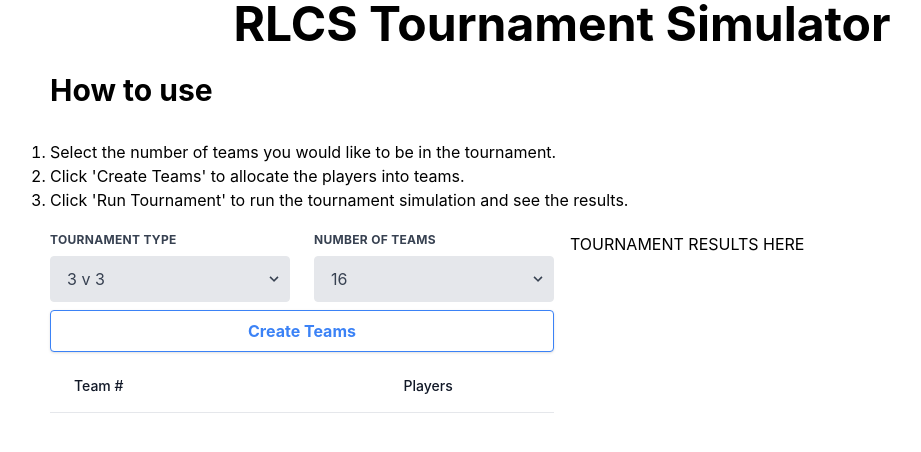
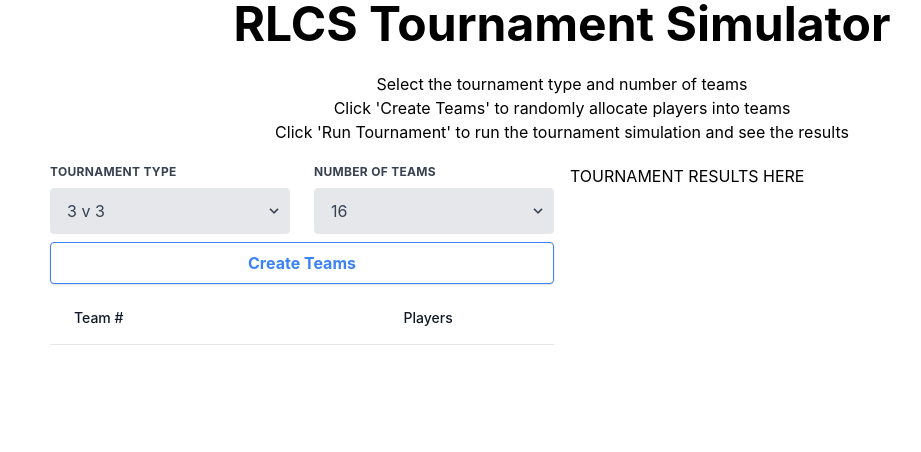
Before and after one commit to alexmitchelldev/rlcs-tournament-react, a React (Create React App) app: page / in a window 1280 px wide. Shown: the top 452 px of the page, without its empty margins (78-999 px from the left). Built offline with nearby package versions, Linux system fonts and the light colour scheme.

Commit message:
Remove how to use header, place instructions in ul element

```diff
--- a/src/components/Header.js
+++ b/src/components/Header.js
@@ -1,18 +1,23 @@
 const header = () => {
-    return (
-      <>
+  return (
+    <>
       <div className="text-center mb-5">
-      <h1 className="text-5xl font-bold mt-0 mb-6">RLCS Tournament Simulator</h1>
-        <h2 className="text-3xl font-bold mb-8 text-left">How to use</h2>
-        <ol className="list-decimal text-left">
-            <li>Select the number of teams you would like to be in the tournament.</li>
-            <li>Click 'Create Teams' to allocate the players into teams.</li>
-            <li>Click 'Run Tournament' to run the tournament simulation and see the results.</li>
-        </ol>
+        <h1 className="text-5xl font-bold mt-0 mb-6">
+          RLCS Tournament Simulator
+        </h1>
+        <ul class="list-none">
+          <li>Select the tournament type and number of teams</li>
+          <li>
+            Click 'Create Teams' to randomly allocate players into teams
+          </li>
+          <li>
+            Click 'Run Tournament' to run the tournament simulation and see
+            the results
+          </li>
+        </ul>
       </div>
-
-      </>
-    );
+    </>
+  );
 };
 
 export default header;
```
